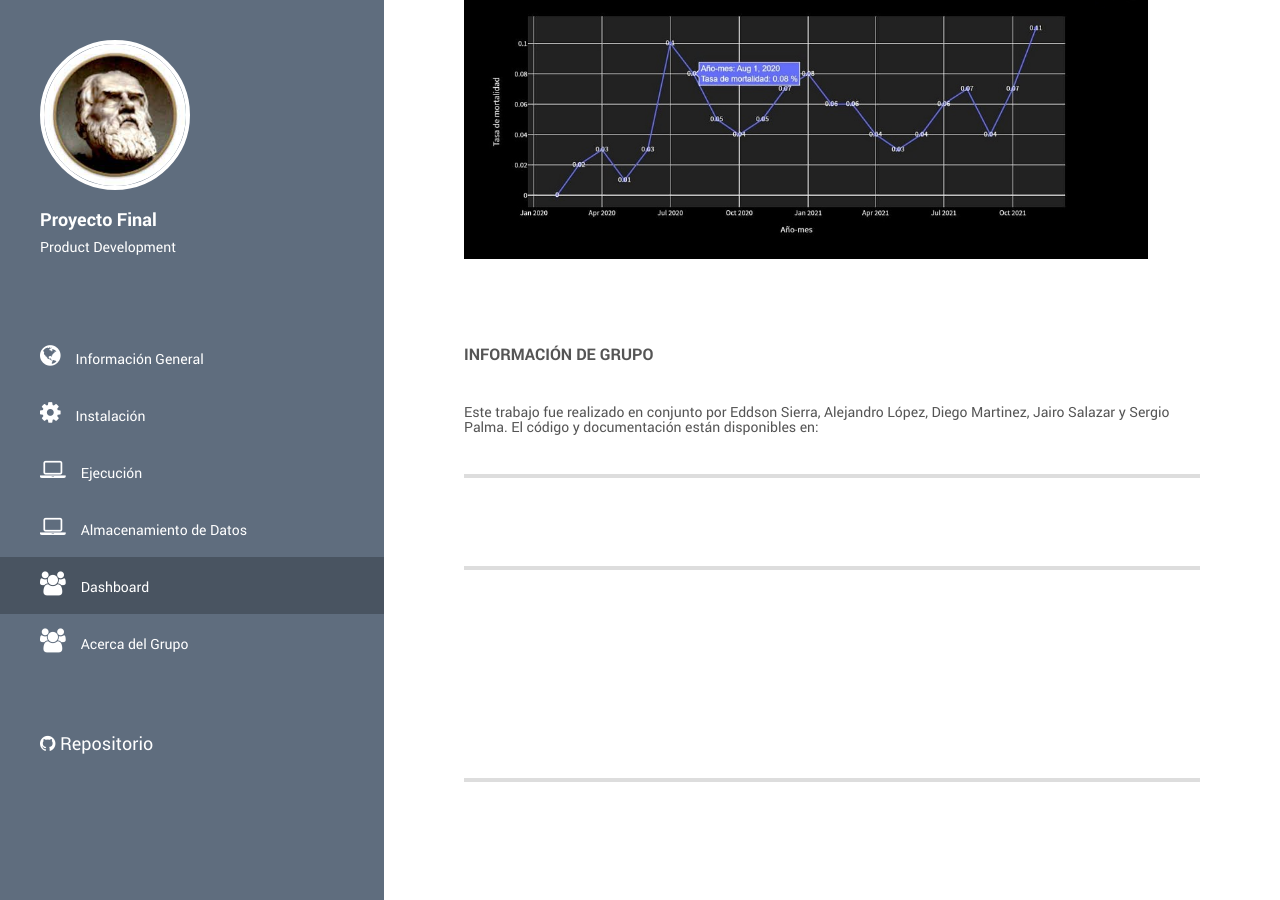
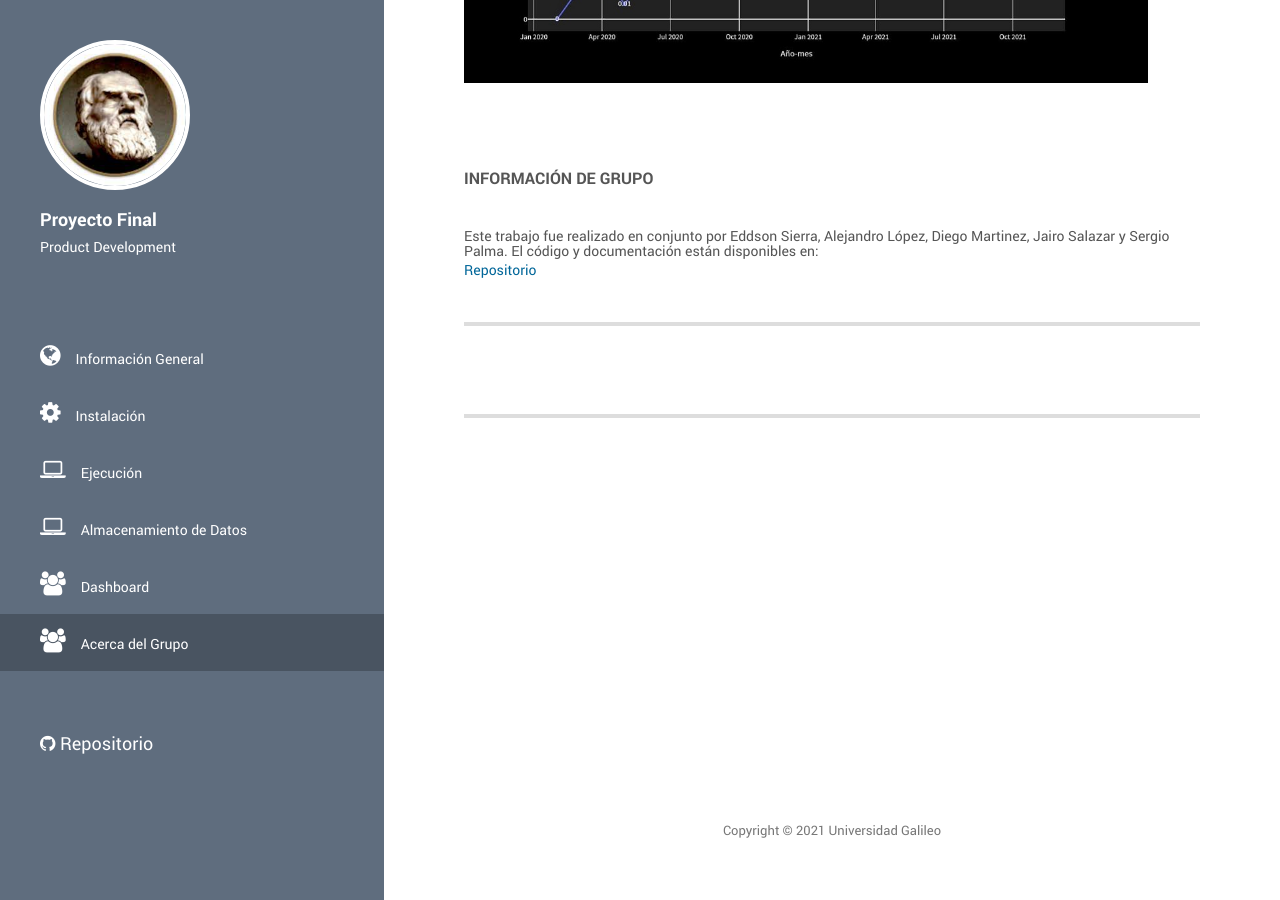
Before and after one commit to sergiopalmat/Product-Development, a Jekyll site: the page index.html, which Jekyll copies as it is, in a window 1280 px wide and 900 px high, scrolled down 4604 px. Built offline with Jekyll 4.4.1, drawn with Linux system fonts in a browser that asks for light colours.

Commit message:
Update index.html

```diff
--- a/index.html
+++ b/index.html
@@ -119,7 +119,6 @@
 							<br>
 							<br>
 							<br>
-                            <hr>
 							<br>
 							<br>
 							<br>
@@ -127,7 +126,6 @@
 							<br>
 							<br>
 							<br>
-                            <hr>
 							<br>
 							<br>
 							<br>
@@ -185,7 +183,6 @@
                     <hr>
 					<br>
 					<br>
-					<hr>
 					<br>
 					<br>
 					<br>
@@ -193,7 +190,6 @@
 					<br>
 					<br>
 					<br>
-					<hr>
 					<br>
 					<br>
 					<br>
@@ -239,7 +235,7 @@
                             <h4 class="widget-title">Información de Grupo</h4>
 							<div>
 								<h5>Este trabajo fue realizado en conjunto por Eddson Sierra, Alejandro López, Diego Martinez, Jairo Salazar y Sergio Palma. El código y documentación están disponibles en:</h5>
-								<a href="https://github.com/sergiopalmat/Product-Development"></a>
+								<a href="https://github.com/sergiopalmat/Product-Development"> Repositorio</a>
 							</div>
                         </div>
                     </div>
@@ -255,7 +251,6 @@
 					<br>
 					<br>
 					<br>
-					<hr>
 					<br>
 					<br>
 					<br>
```
